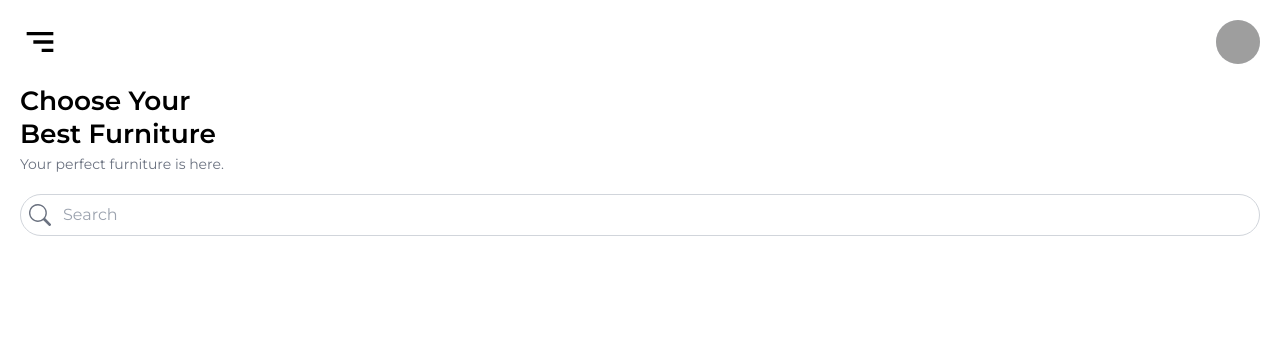
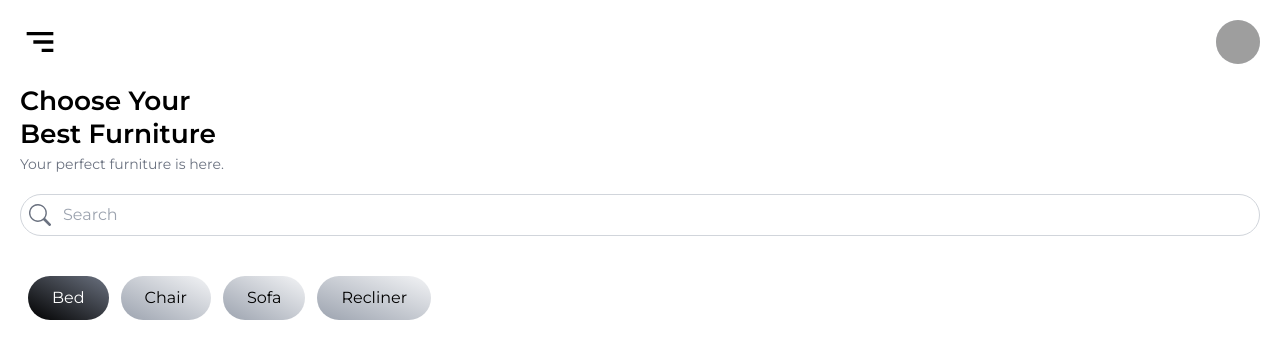
Before and after one commit to aziv7/react-vite-store, a React (Vite) app: page / in a window 1280 px wide. Shown: the top 358 px of the page. Built offline with nearby package versions, Linux system fonts and the light colour scheme; grey boxes are pictures that could not be loaded.

Commit message:
select categorie item

```diff
--- a/src/components/ProductCategries.jsx
+++ b/src/components/ProductCategries.jsx
@@ -1,6 +1,14 @@
-import React, { memo } from 'react';
+import React, { memo, useState } from 'react';
 import { BsSearch } from 'react-icons/bs';
 const ProductCategries = () => {
+  const [categories, setCategories] = useState([
+    'Bed',
+    'Chair',
+    'Sofa',
+    'Recliner',
+  ]);
+  const [selected, setSelected] = useState(0);
+
   return (
     <div className='mt-5 mx-5'>
       <div className=' flex items-center border rounded-full p-2 hover:border-gray-600 border-gray-300 space-x-3'>
@@ -14,6 +22,20 @@ const ProductCategries = () => {
           type='text'
         />
       </div>
+      <div className='flex space-x-3 py-5 px-2 my-5 overflow-x-auto'>
+        {categories.map((c, i) => (
+          <button
+            key={c}
+            onClick={() => setSelected(i)}
+            className={`bg-gradient-to-tr transition-all duration-200 ease-in-out ${
+              selected == i
+                ? 'from-black to-gray-500 text-white'
+                : 'from-gray-400 to-gray-100 text-black'
+            }  rounded-full px-6 py-2.5`}>
+            {c}
+          </button>
+        ))}
+      </div>
     </div>
   );
 };
```
